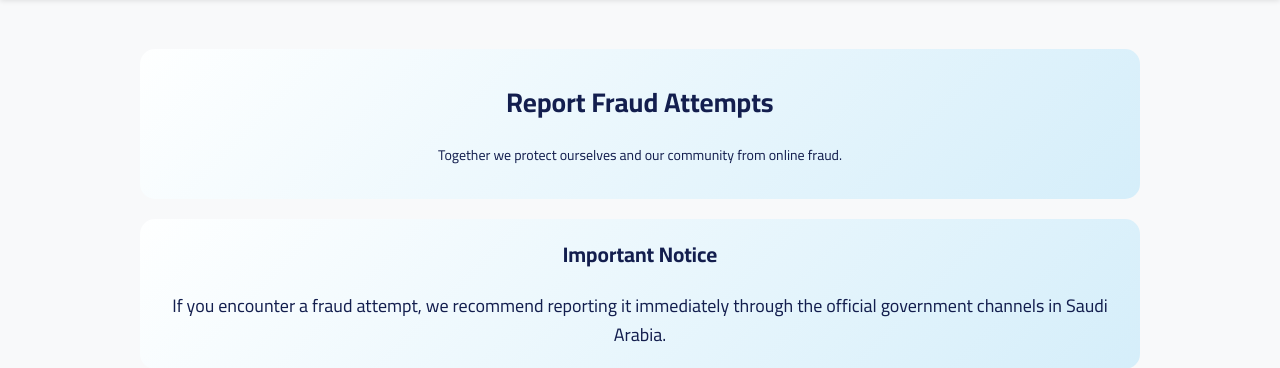
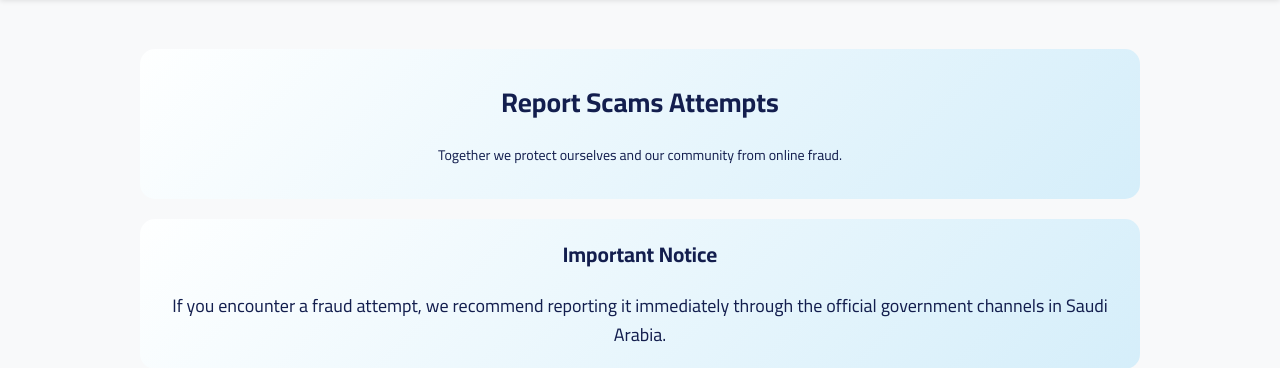
Before and after one commit to dwinch-04/Yaqdha-Platform, a Django app: page /en/report/ in a window 1280 px wide. Shown: the part 77-445 px from the top of the page. Run offline with Django 5.2, Linux system fonts and the light colour scheme.

Commit message:
Update report.html

```diff
--- a/main/templates/en/report.html
+++ b/main/templates/en/report.html
@@ -116,7 +116,7 @@
 
 <div class="top-rectangles">
     <div class="rectangle">
-        <h2>Report Fraud Attempts</h2>
+        <h2>Report Scams Attempts</h2>
         <p class="lead">Together we protect ourselves and our community from online fraud.</p>
     </div>
 
```
